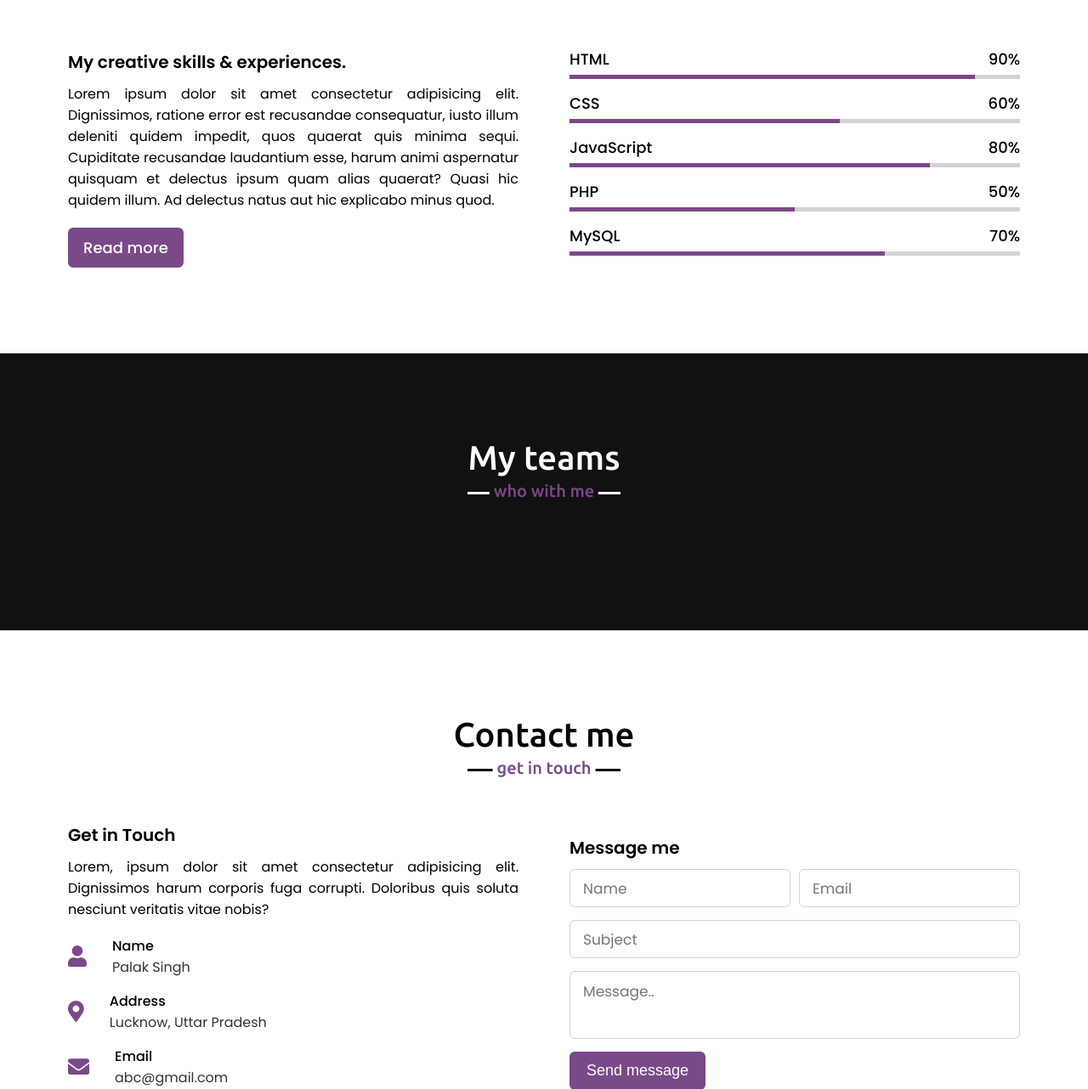
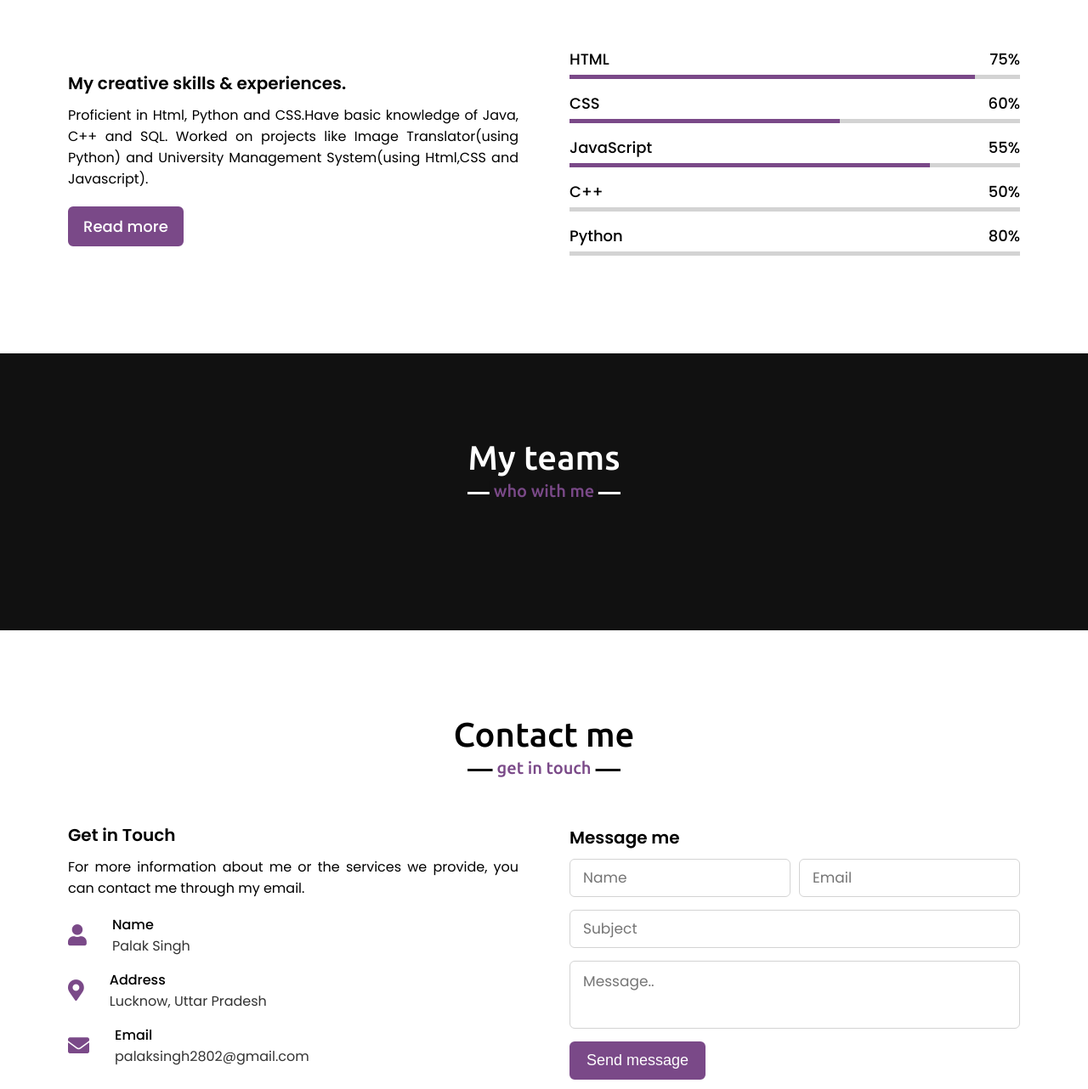
Before and after one commit to singhpalak28/Portfolio1, a plain HTML site: page index.html in a window 1280 px wide. Shown: the part 2310-3592 px from the top of the page at 85% size. Drawn offline with nearby package versions, Linux system fonts and the light colour scheme; a script that the page names is missing.

Commit message:
Update index.html

```diff
--- a/index.html
+++ b/index.html
@@ -54,7 +54,11 @@
                 </div>
                 <div class="column right">
                     <div class="text">I'm Palak and I'm a <span>Student.</span></div>
-                    <p>Lorem ipsum dolor sit amet consectetur adipisicing elit. Quasi ut voluptatum eveniet doloremque autem excepturi eaque, sit laboriosam voluptatem nisi delectus. Facere explicabo hic minus accusamus alias fuga nihil dolorum quae. Explicabo illo unde, odio consequatur ipsam possimus veritatis, placeat, ab molestiae velit inventore exercitationem consequuntur blanditiis omnis beatae. Dolor iste excepturi ratione soluta quas culpa voluptatum repudiandae harum non.</p>
+                    <p>Currently, I'm pursuing B.Tech CSE from Lovely Professional University, Jalandhar. I secured 91.2% in 10th standard, 94.25% in 12th standard
+                        and my aggregate score in Engineering is 7.43 CGPA. My technical skills include programming in Python, Html, CSS, JavaScript. I also have basic
+                        understanding of Java, C++, and SQL. As for my hobbies, I love sports and music. I have played different kinds of sports like Badminton, Basketball,
+                        Football, Skating and Atheletics. Focused and self-motivated I consider myself as a teamplayer who is optimistic during tough times. By working under
+                        professional I want to polish my skills and aim to be a Software Engineer one day. </p>
                     <a href="#">Download CV</a>
                 </div>
             </div>
@@ -99,14 +103,15 @@
             <div class="skills-content">
                 <div class="column left">
                     <div class="text">My creative skills & experiences.</div>
-                    <p>Lorem ipsum dolor sit amet consectetur adipisicing elit. Dignissimos, ratione error est recusandae consequatur, iusto illum deleniti quidem impedit, quos quaerat quis minima sequi. Cupiditate recusandae laudantium esse, harum animi aspernatur quisquam et delectus ipsum quam alias quaerat? Quasi hic quidem illum. Ad delectus natus aut hic explicabo minus quod.</p>
+                    <p>Proficient in Html, Python and CSS.Have basic knowledge of Java, C++ and SQL. Worked on projects like Image Translator(using Python) and
+                        University Management System(using Html,CSS and Javascript).</p>
                     <a href="#">Read more</a>
                 </div>
                 <div class="column right">
                     <div class="bars">
                         <div class="info">
                             <span>HTML</span>
-                            <span>90%</span>
+                            <span>75%</span>
                         </div>
                         <div class="line html"></div>
                     </div>
@@ -120,23 +125,23 @@
                     <div class="bars">
                         <div class="info">
                             <span>JavaScript</span>
-                            <span>80%</span>
+                            <span>55%</span>
                         </div>
                         <div class="line js"></div>
                     </div>
                     <div class="bars">
                         <div class="info">
-                            <span>PHP</span>
+                            <span>C++</span>
                             <span>50%</span>
                         </div>
-                        <div class="line php"></div>
+                        <div class="line C"></div>
                     </div>
                     <div class="bars">
                         <div class="info">
-                            <span>MySQL</span>
-                            <span>70%</span>
+                            <span>Python</span>
+                            <span>80%</span>
                         </div>
-                        <div class="line mysql"></div>
+                        <div class="line python"></div>
                     </div>
                 </div>
             </div>
@@ -194,7 +199,7 @@
             <div class="contact-content">
                 <div class="column left">
                     <div class="text">Get in Touch</div>
-                    <p>Lorem, ipsum dolor sit amet consectetur adipisicing elit. Dignissimos harum corporis fuga corrupti. Doloribus quis soluta nesciunt veritatis vitae nobis?</p>
+                    <p>For more information about me or the services we provide, you can contact me through my email.</p>
                     <div class="icons">
                         <div class="row">
                             <i class="fas fa-user"></i>
@@ -214,7 +219,7 @@
                             <i class="fas fa-envelope"></i>
                             <div class="info">
                                 <div class="head">Email</div>
-                                <div class="sub-title">abc@gmail.com</div>
+                                <div class="sub-title">palaksingh2802@gmail.com</div>
                             </div>
                         </div>
                     </div>
```
